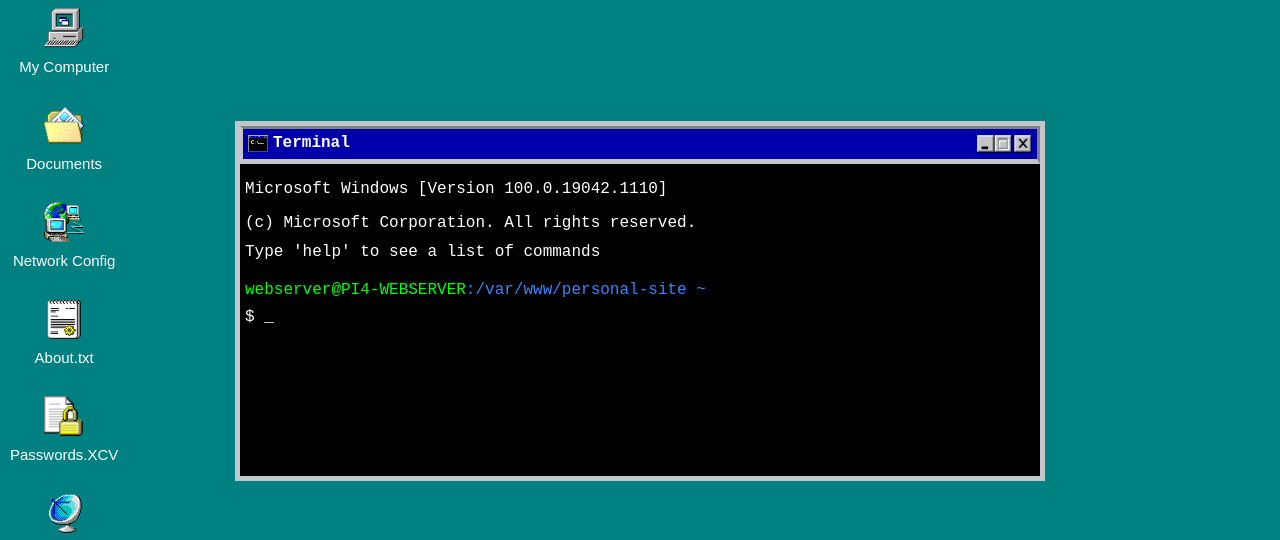
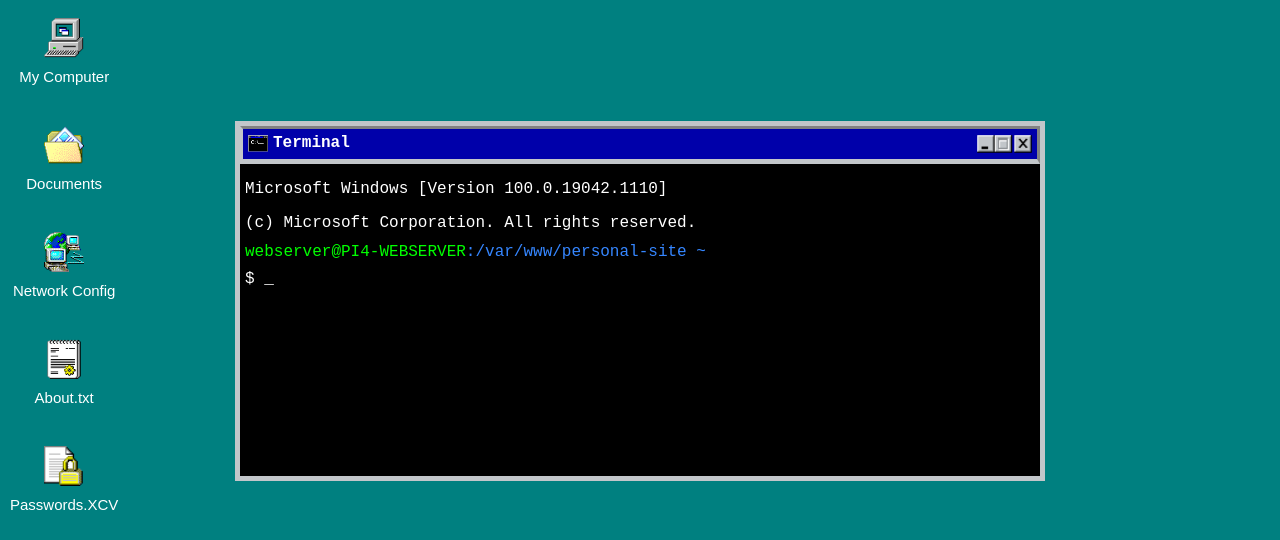
Before and after one commit to domitron123/Personal-Site-Self-hosted, a plain HTML site: page index.html in a window 1280 px wide. Shown: the part 99-639 px from the top of the page. Drawn offline with Linux system fonts and the light colour scheme.

Commit message:
changes idk what lol

```diff
--- a/desktop.css
+++ b/desktop.css
@@ -15,17 +15,20 @@ html, body {
 
 .desktop {
   display: flex;
-  justify-content: flex-start;
-  align-items: flex-start; /* Align the container to the top left side */
+  height: 100vh;
+  /* justify-content: flex-start; */
+  /* align-items: flex-start; Align the container to the top left side */
 }
 
 .desktop-icons {
   display: flex;
   flex-direction: column;
   /* background-color: red; */
-  gap: 30px; /* Adjust the gap between icons as needed */
+  gap: 40px; /* Adjust the gap between icons as needed */
   margin-left: 10px;
   margin-top: 10px;
+  height: 90vh;
+  flex-wrap: wrap;
 }
 
 .desktop-icons a {
@@ -68,12 +71,7 @@ html, body {
   width: 80%;
   max-width: 800px;
   height: 350px;
-  border-left: 5px solid #C2C6CA;
-  border-right: 5px solid #C2C6CA;
-  border-bottom: 5px solid #C2C6CA;
-  border-top: 5px solid #C2C6CA;
-
-  color: #0f0;
+  border: 5px solid #C2C6CA;
   font-family: "Courier New", monospace;
   font-size: 16px;
   overflow: hidden;
@@ -181,10 +179,7 @@ input {
   color: #3586ff; /* Blue color for info messages */
 }
 
-.terminal-line {
-  line-height: 0.2; /* Adjust the line-height value to control the spacing between lines */
-  /* Add other styles as needed */
-}
+
 
 .blink {
   animation: blink 1s steps(1, end) infinite;
--- a/src/terminal.js
+++ b/src/terminal.js
@@ -7,7 +7,7 @@ let terminalContent = document.getElementById('terminal-content');
 // `<p>Welcome To My Website [Version 3.0.11025.3238]
 // <br>
 // (c) dtownshend.com. All rights reserved.</p>`;
-terminalContent.innerHTML += `<p>Type 'help' to see a list of commands</p>`;
+// terminalContent.innerHTML += `<p>Type 'help' to see a list of commands</p>`;
 terminalContent.innerHTML += `<span class="${terminalSide.color}">${terminalSide.text}</span><span style="color: #3586ff">:/var/www/personal-site ~  <br> </span>`;
 terminalContent.innerHTML += `<p>
 $ <span class="blink">_</span>
```
Also changed, not shown: index.html (+0 -3 lines).
